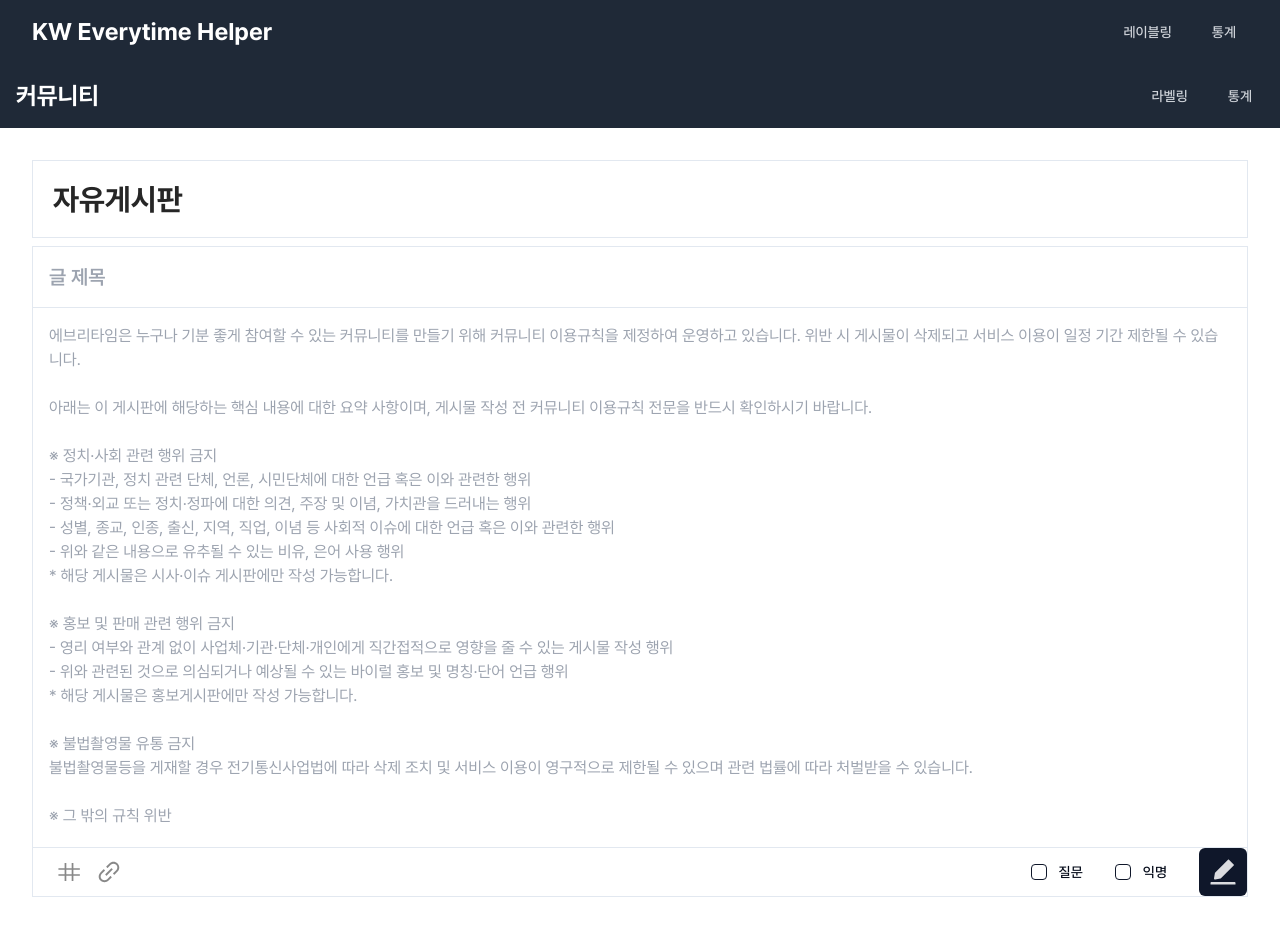
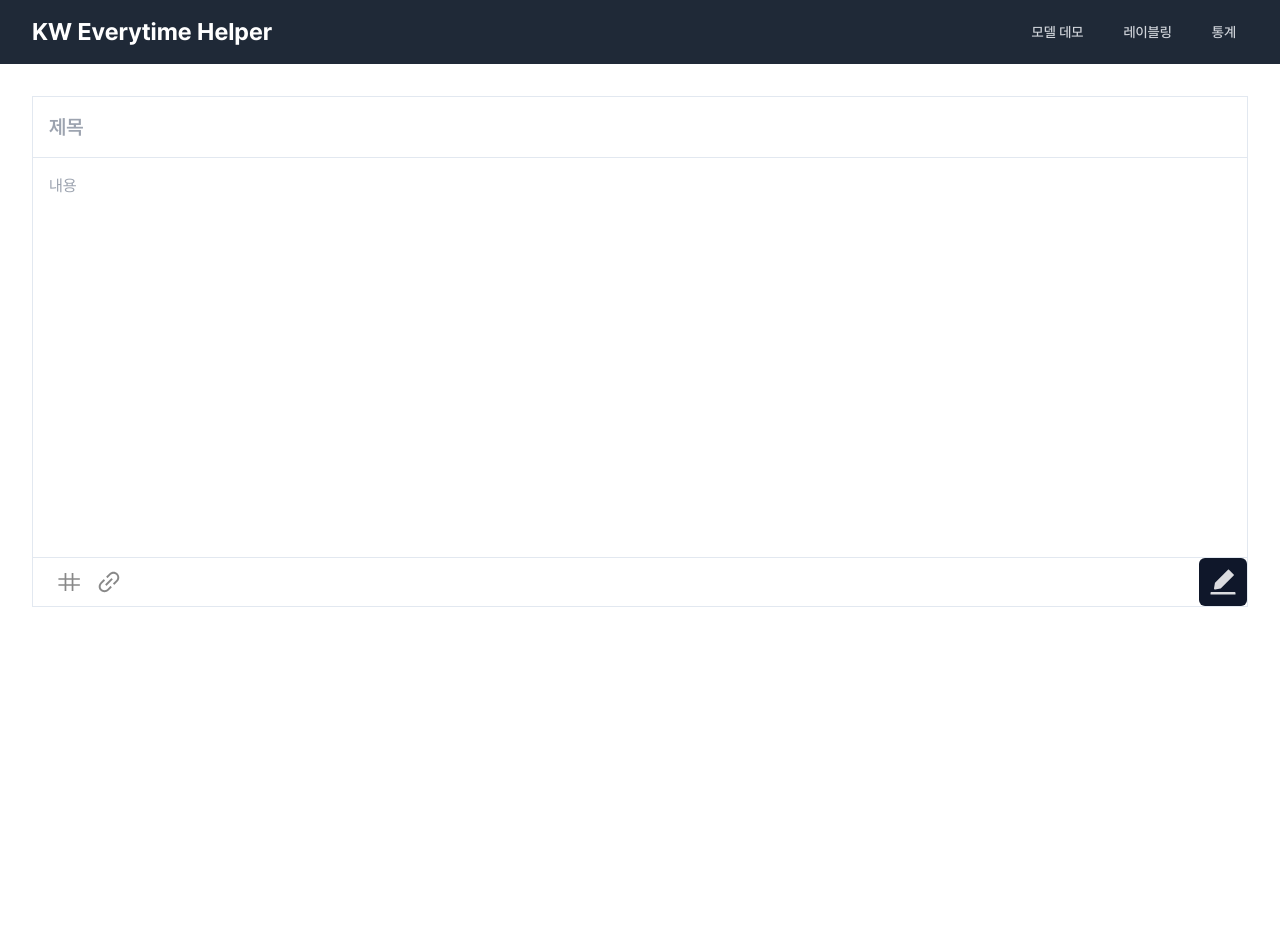
Before and after one commit to nbsp1221/communav, a Next.js app in the folder frontend/: page /write in a window 1280 px wide. After the commit the page ends 800 px from the top, so only its background shows below. Built offline with nearby package versions, Linux system fonts and the light colour scheme.

Commit message:
Implement demo feature for predicting category

```diff
--- a/frontend/src/app/AppBar.tsx
+++ b/frontend/src/app/AppBar.tsx
@@ -13,6 +13,9 @@ export function AppBar() {
             </Link>
           </div>
           <div className="flex space-x-4">
+            <Link className="text-gray-300 hover:text-white px-3 py-2 rounded-md text-sm font-medium" href="/write">
+              모델 데모
+            </Link>
             <Link className="text-gray-300 hover:text-white px-3 py-2 rounded-md text-sm font-medium" href="/labeling">
               레이블링
             </Link>
--- /dev/null
+++ b/frontend/src/app/api/predict/route.ts
@@ -0,0 +1,23 @@
+import { type NextRequest, NextResponse } from 'next/server';
+
+export async function GET(request: NextRequest) {
+  try {
+    const { searchParams } = new URL(request.url);
+    const query = searchParams.get('query');
+
+    if (!query) {
+      return NextResponse.json({ message: 'Query parameter is missing' }, { status: 400 });
+    }
+
+    const response = await fetch(`http://localhost:8000/agent?query=${query}`);
+    const data = await response.json();
+
+    return NextResponse.json(data);
+  }
+  catch (error) {
+    console.error('Error while fetching prediction:', error);
+    return NextResponse.json({ message: 'Internal server error' }, { status: 500 });
+  }
+}
+
+export const dynamic = 'force-dynamic';
--- a/frontend/src/app/write/page.tsx
+++ b/frontend/src/app/write/page.tsx
@@ -1,62 +1,53 @@
-import { Button } from "@/components/ui/button"
-import { Checkbox } from "@/components/ui/checkbox"
-import { Label } from "@/components/ui/label"
+'use client';
+
+import { useState } from 'react';
+import { Button } from '@/components/ui/button';
+import { CATEGORIES, type Category } from '@/constants/categories';
+
+function labelToCategory(label: string) {
+  const categoryId = parseInt(label.split('_')[1] || '0', 10);
+  const category = CATEGORIES.find((category) => category.id === categoryId);
+  return category;
+}
 
 export default function WritePage() {
+  const [title, setTitle] = useState('');
+  const [content, setContent] = useState('');
+  const [isError, setIsError] = useState(false);
+  const [predictedCategory, setPredictedCategory] = useState<Category>();
+  const [predictedScore, setPredictedScore] = useState<number>();
 
-    const contentPlaceholder = `에브리타임은 누구나 기분 좋게 참여할 수 있는 커뮤니티를 만들기 위해 커뮤니티 이용규칙을 제정하여 운영하고 있습니다. 위반 시 게시물이 삭제되고 서비스 이용이 일정 기간 제한될 수 있습니다.
-
-아래는 이 게시판에 해당하는 핵심 내용에 대한 요약 사항이며, 게시물 작성 전 커뮤니티 이용규칙 전문을 반드시 확인하시기 바랍니다.
-
-※ 정치·사회 관련 행위 금지
-- 국가기관, 정치 관련 단체, 언론, 시민단체에 대한 언급 혹은 이와 관련한 행위
-- 정책·외교 또는 정치·정파에 대한 의견, 주장 및 이념, 가치관을 드러내는 행위
-- 성별, 종교, 인종, 출신, 지역, 직업, 이념 등 사회적 이슈에 대한 언급 혹은 이와 관련한 행위
-- 위와 같은 내용으로 유추될 수 있는 비유, 은어 사용 행위
-* 해당 게시물은 시사·이슈 게시판에만 작성 가능합니다.
-
-※ 홍보 및 판매 관련 행위 금지
-- 영리 여부와 관계 없이 사업체·기관·단체·개인에게 직간접적으로 영향을 줄 수 있는 게시물 작성 행위
-- 위와 관련된 것으로 의심되거나 예상될 수 있는 바이럴 홍보 및 명칭·단어 언급 행위
-* 해당 게시물은 홍보게시판에만 작성 가능합니다.
-
-※ 불법촬영물 유통 금지
-불법촬영물등을 게재할 경우 전기통신사업법에 따라 삭제 조치 및 서비스 이용이 영구적으로 제한될 수 있으며 관련 법률에 따라 처벌받을 수 있습니다.
-
-※ 그 밖의 규칙 위반
-- 타인의 권리를 침해하거나 불쾌감을 주는 행위
-- 범죄, 불법 행위 등 법령을 위반하는 행위
-- 욕설, 비하, 차별, 혐오, 자살, 폭력 관련 내용을 포함한 게시물 작성 행위
-- 음란물, 성적 수치심을 유발하는 행위
-- 스포일러, 공포, 속임, 놀라게 하는 행위
-    `
+  const handleSubmit = async () => {
+    const combinedContent = `${title} ${content}`;
+    try {
+      const response = await fetch(`/api/predict?query=${encodeURIComponent(combinedContent)}`);
+      const { message } = await response.json();
+      if (message && message.length > 0) {
+        setPredictedCategory(labelToCategory(message[0].label));
+        setPredictedScore(message[0].score);
+      }
+    }
+    catch (error) {
+      console.error('Error fetching category:', error);
+      setIsError(true);
+    }
+  };
 
   return (
-        <div>
-            <nav className="bg-gray-800">
-                <div className="container mx-auto px-4">
-                    <div className="flex items-center justify-between h-16">
-                        <div className="flex items-center">
-                            <a href="/" className="text-white text-2xl font-bold">커뮤니티</a>
-                        </div>
-                        <div className="flex space-x-4">
-                            <a href="/labeling" className="text-gray-300 hover:text-white px-3 py-2 rounded-md text-sm font-medium">라벨링</a>
-                            <a href="/statistics" className="text-gray-300 hover:text-white px-3 py-2 rounded-md text-sm font-medium">통계</a>
-                        </div>
-                    </div>
-                </div>
-            </nav>
-
     <div className="container mx-auto py-8 flex flex-col gap-2">
-                <div className="p-5 border border-input">
-                    <p className="text-3xl font-bold text-neutral-800">자유게시판</p>
-                </div>
-
       <div className="border border-input flex flex-col">
-                    <input className="p-4 border-b border-input text-xl placeholder:font-semibold font-semibold outline-none" placeholder="글 제목"></input>
-                    <div className="p-4 border-b border-input w-full">
-                        <textarea className="resize-none h-[500px] outline-none w-full" placeholder={contentPlaceholder} ></textarea>
-                    </div>
+        <input
+          className="p-4 border-b border-input text-xl placeholder:font-semibold font-semibold outline-none w-full"
+          placeholder="제목"
+          value={title}
+          onChange={(e) => setTitle(e.target.value)}
+        />
+        <textarea
+          className="resize-none h-[400px] outline-none w-full p-4 border-b border-input"
+          placeholder="내용"
+          value={content}
+          onChange={(e) => setContent(e.target.value)}
+        />
         <div className="flex justify-between items-center pl-4">
           <div className="flex">
             <Button size="icon" variant="ghost">
@@ -66,25 +57,23 @@ export default function WritePage() {
               <img className="w-6" src="/icon-file.svg" />
             </Button>
           </div>
-
           <div className="flex gap-8">
-                            <div className="flex items-center gap-3">
-                                <Checkbox id="is-question"></Checkbox>
-                                <Label htmlFor="is-question">질문</Label>
-                            </div>
-                            <div className="flex items-center gap-3">
-                                <Checkbox id="is-bline"></Checkbox>
-                                <Label htmlFor="is-bline">익명</Label>
-                            </div>
-                            <Button className="w-12 p-0 h-12">
+            <Button className="w-12 p-0 h-12" onClick={handleSubmit}>
               <img className="w-8 h-8" src="/icon-write.svg" />
             </Button>
-
-                        </div>
-                    </div>
-
           </div>
         </div>
       </div>
-    )
+      {predictedCategory && (
+        <div className="p-4 border border-input mt-4 rounded-md bg-green-100 text-lg">
+          {`카테고리: ${predictedCategory.name} (확률: ${(predictedScore! * 100).toFixed(2)}%)`}
+        </div>
+      )}
+      {isError && (
+        <div className="p-4 border border-input mt-4 rounded-md bg-red-100">
+          <p className="text-sm text-red-700">카테고리 예측 실패</p>
+        </div>
+      )}
+    </div>
+  );
 }
--- a/frontend/src/constants/categories.ts
+++ b/frontend/src/constants/categories.ts
@@ -1,4 +1,4 @@
-interface Category {
+export interface Category {
   id: number;
   name: string;
   description: string;
```
Lines whose indentation alone changed are shown as unchanged.
